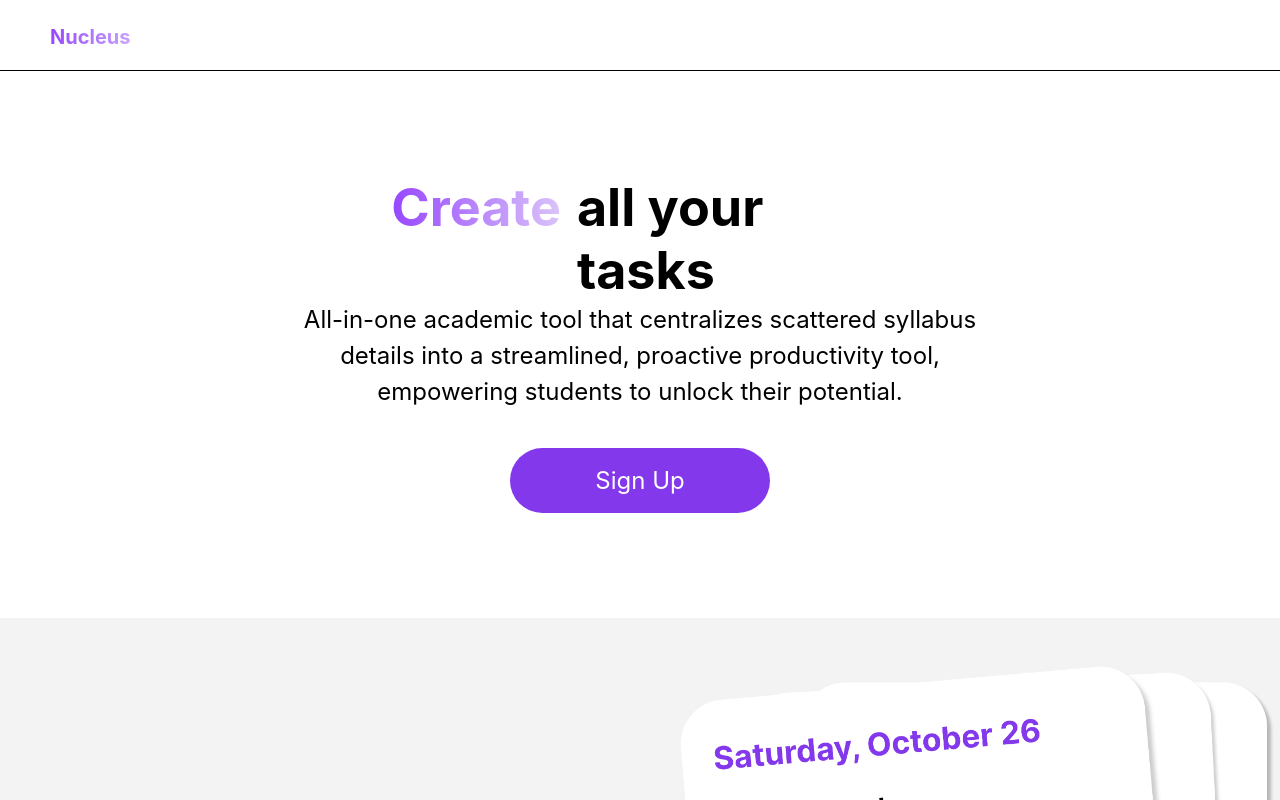
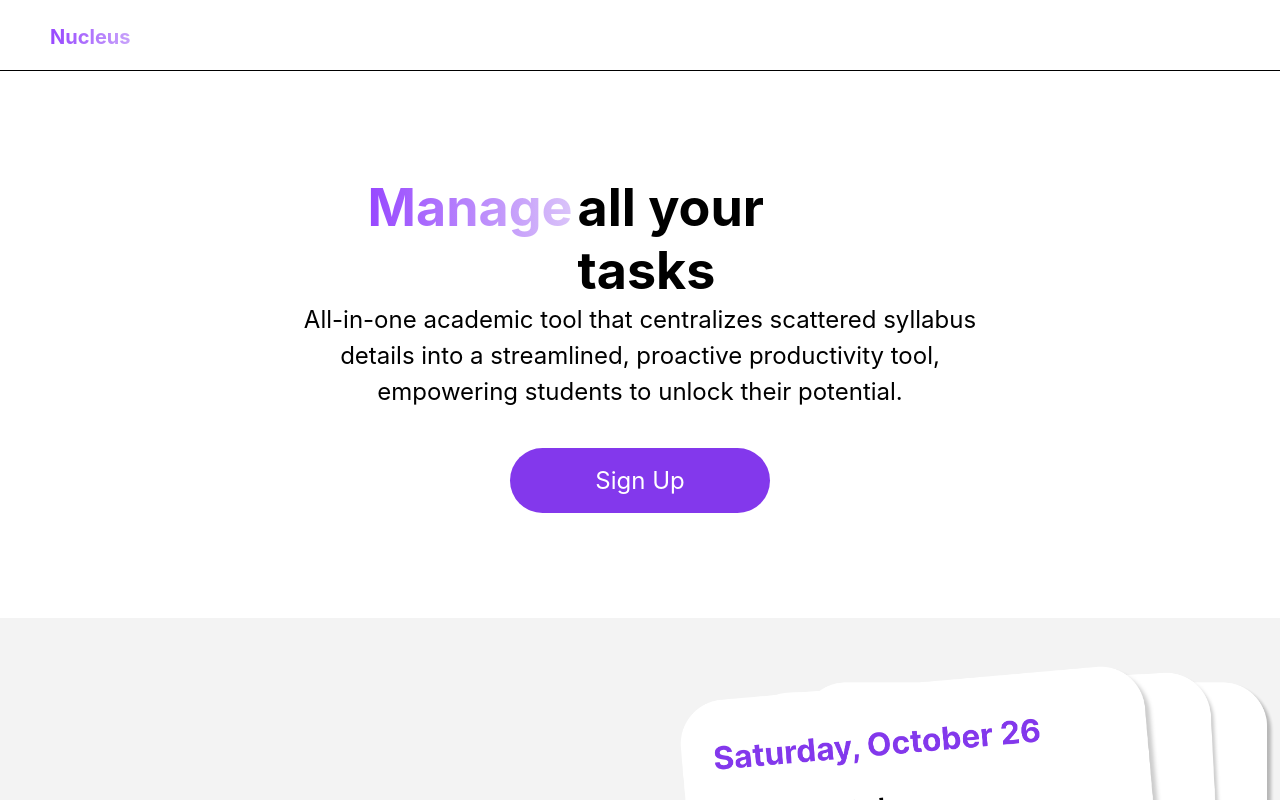
Before and after one commit to kayne-lee/team-MC, a React (Create React App) app in the folder fe/: page / in a window 1280 px wide. Shown: the top 800 px of the page. Built offline with nearby package versions, Linux system fonts and the light colour scheme; the HTML template or start-up script is replaced by a standard one.

Commit message:
Go back to animated

```diff
--- a/fe/src/components/Landing.jsx
+++ b/fe/src/components/Landing.jsx
@@ -1,4 +1,4 @@
-import { React, useState } from 'react'
+import { React, useState, useEffect } from 'react'
 import '../styles/landing.css'
 import { motion, AnimatePresence } from 'framer-motion'
 import { Link } from 'react-router-dom';
@@ -9,9 +9,13 @@ export default function Landing() {
   const words = ['Create', 'Plan', 'Manage'];
   const [currentWordIndex, setCurrentWordIndex] = useState(0);
 
-  const handleWordChange = () => {
-    setCurrentWordIndex((prevIndex) => (prevIndex + 1) % words.length);
-  };
+  useEffect(() => {
+    const intervalId = setInterval(() => {
+      setCurrentWordIndex((prevIndex) => (prevIndex + 1) % words.length);
+    }, 2000); // Change word every 2 seconds
+
+    return () => clearInterval(intervalId);
+  }, []);
   return (
     <div className="flex flex-col bg-white">
       {/* header */}
@@ -20,7 +24,7 @@ export default function Landing() {
       {/* landing */}
       <div className=" mt-[25px] landing border-t-[1px] border-black">
         <div className='first flex-row flex gap-4 w-[545px]'>
-          <div className="word-container inline-block w-[194px] text-right cursor-pointer" onClick={handleWordChange}>
+          <div className="word-container inline-block w-[194px] text-right">
             <AnimatePresence mode="wait">
               <motion.span
                 key={words[currentWordIndex]}
```
